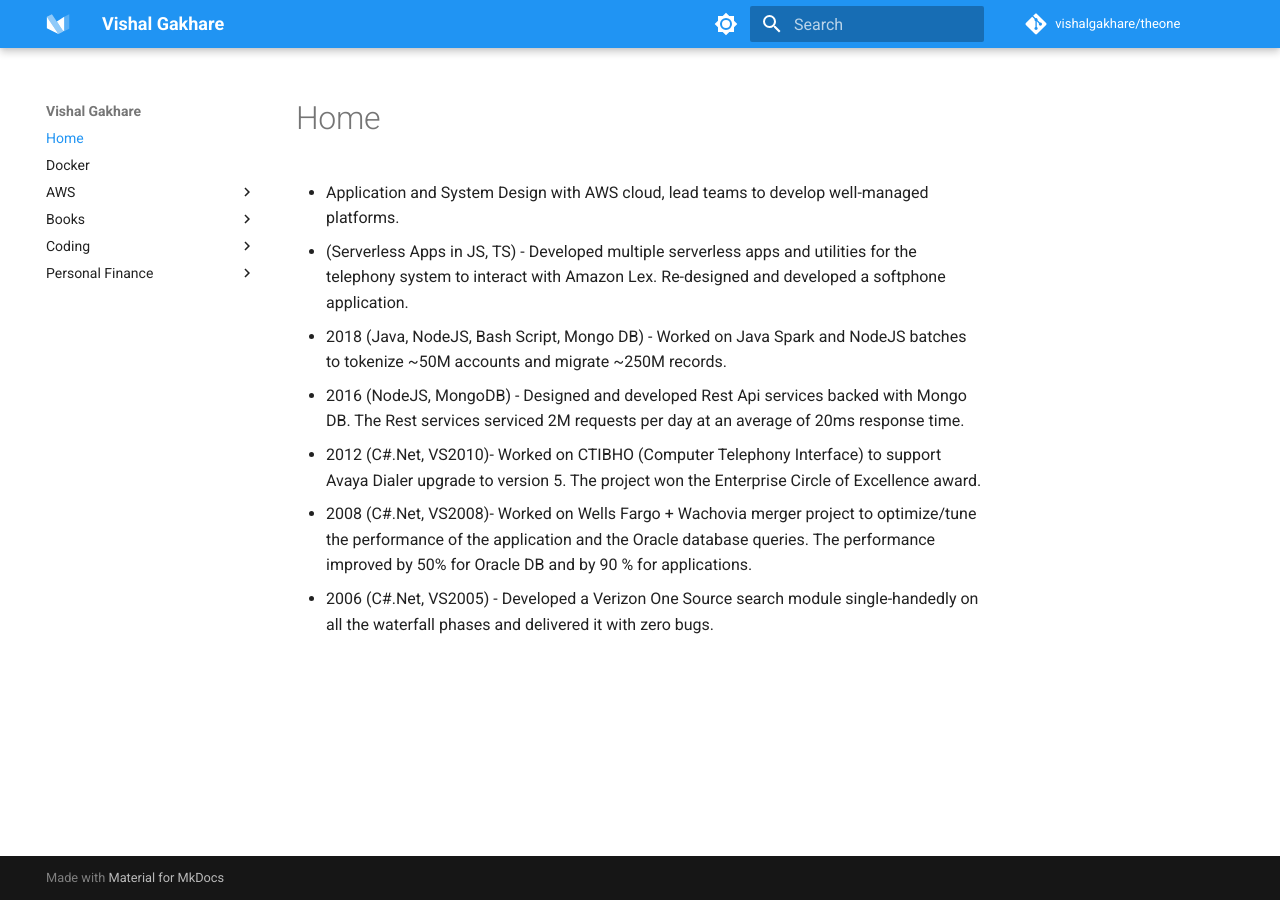
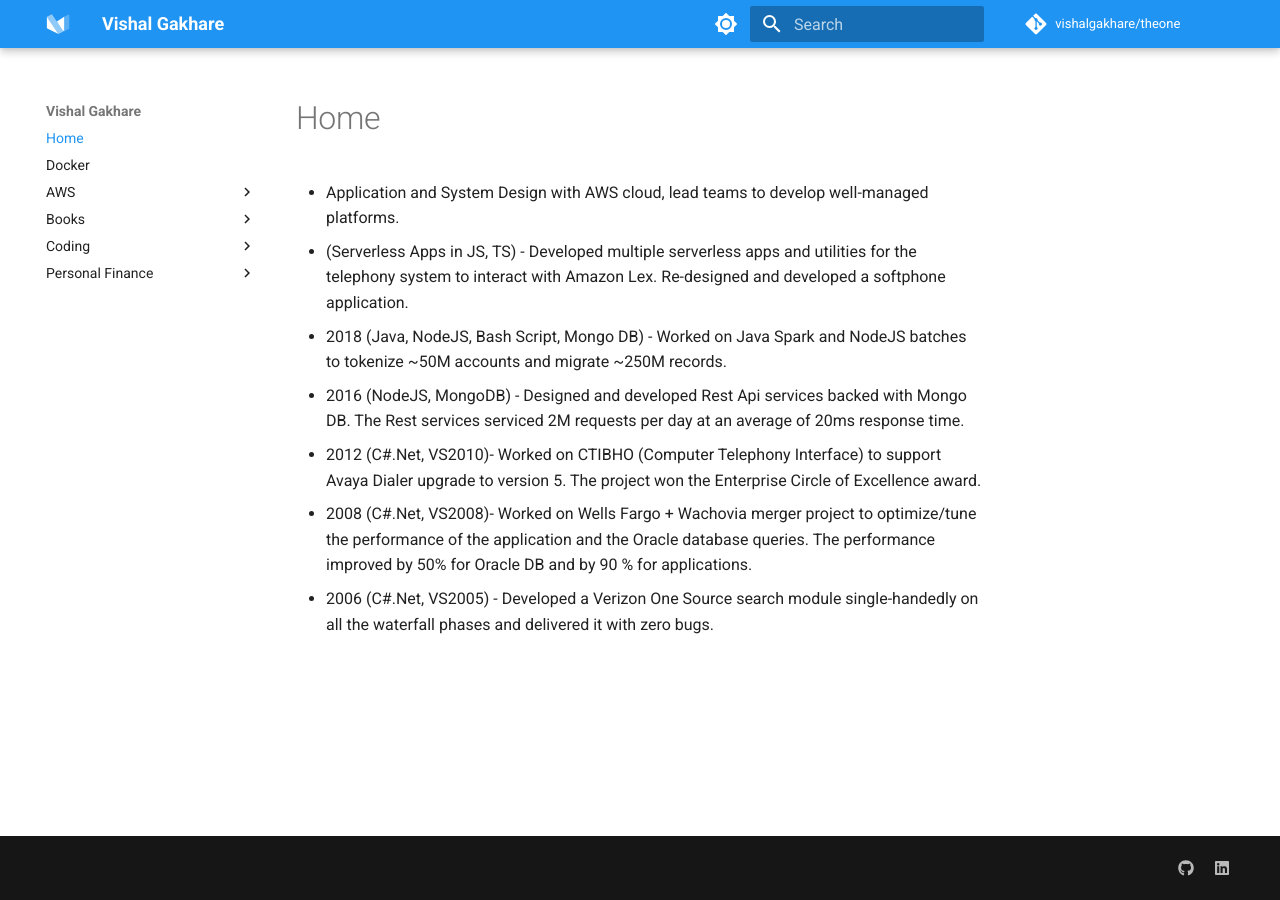
Before and after one commit to vishalgakhare/theone, an MkDocs documentation site: the page built from docs/index.md, in a window 1280 px wide. Built offline with MkDocs 1.6.1 and Material for MkDocs 9.7.7, drawn with Linux system fonts in a browser that asks for light colours; comment, search, counter and statistics services are not loaded.

```diff
--- a/mkdocs.yml
+++ b/mkdocs.yml
@@ -29,3 +29,12 @@ theme:
   favicon: assets/favicon.png
   icon:
     logo: logo
+
+# Customization
+extra:
+  generator: false
+  social:
+    - icon: fontawesome/brands/github
+      link: https://github.com/vishalgakhare
+    - icon: fontawesome/brands/linkedin
+      link: https://www.linkedin.com/in/vishalgakhare/
```
Also changed, not shown: site/404.html, site/AWS/Cheatsheet/index.html, site/Books/The Effective Engineer/index.html, site/Books/Your Money Ratios/index.html, site/Books/Your Money or Your Life/index.html, site/Coding/Setting Up Mac for Coding/index.html, site/Coding/Setting Up the Terminal/index.html, site/Docker/index.html, site/Personal Finance/Home Buying/index.html, site/index.html, 2 other files.
